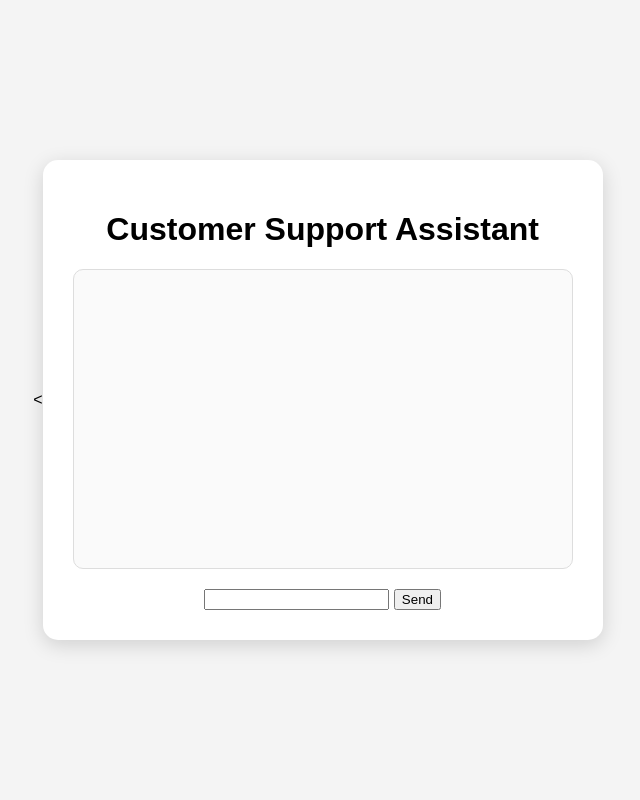
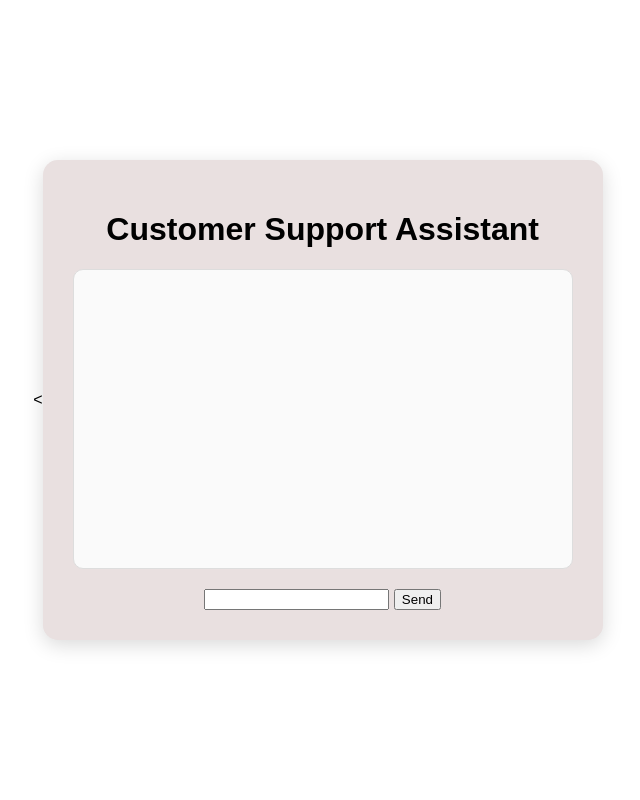
Before and after one commit to Shan-chaudhari/customer-support-assistant, a Flask app: page / in a window 1280 px wide. Shown: the whole page, without its empty margins (322-962 px from the left). Run offline with Flask 3, Linux system fonts and the light colour scheme.

Commit message:
Update chat UI styling

```diff
--- a/static/style.css
+++ b/static/style.css
@@ -1,5 +1,5 @@
 body {
-    background-color: #f4f4f4;
+    background-color: #ffffff;
     font-family: Arial, sans-serif;
 
     display: flex;
@@ -9,7 +9,7 @@ body {
     height: 100vh;
     margin: 0;
 }.chat-container {
-    background: white;
+    background: rgb(233, 224, 224);
     width: 500px;
 
     padding: 30px;
```
